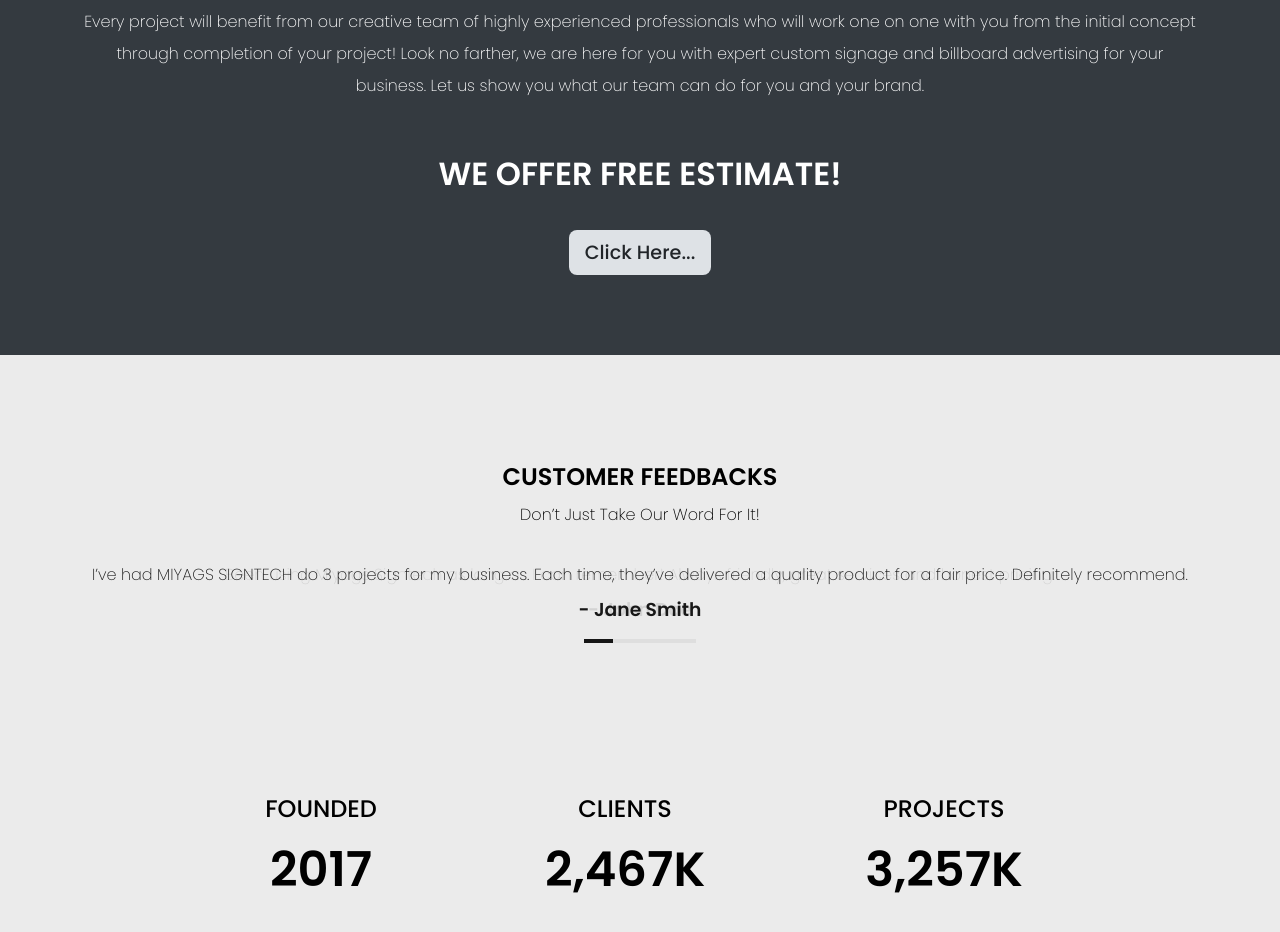
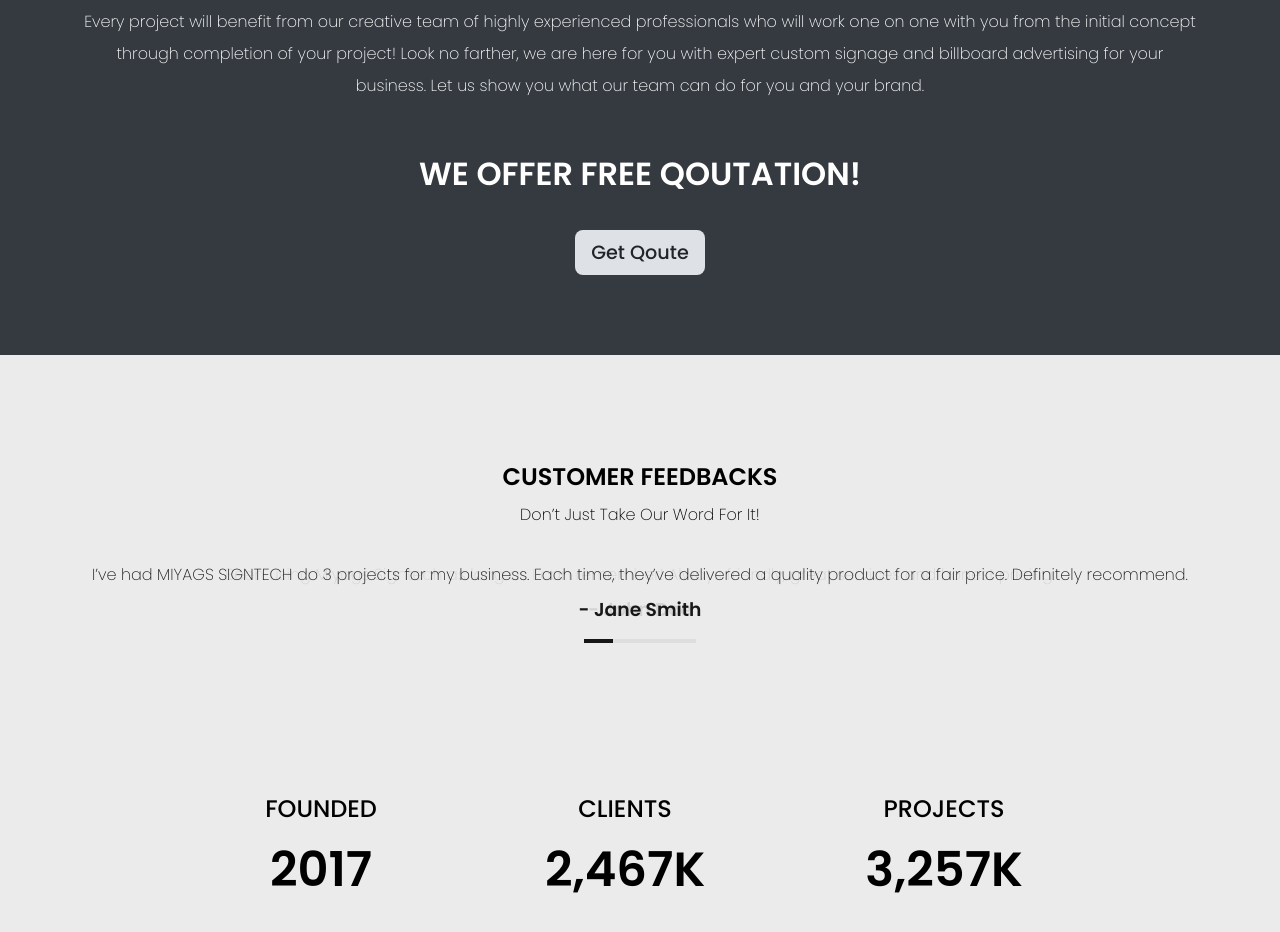
Before and after one commit to reyntors/Miyags-Signtech-Services-Website, a React (Create React App) app: page / in a window 1280 px wide. Shown: the part 3480-4412 px from the top of the page. Built offline with nearby package versions, Linux system fonts and the light colour scheme.

Commit message:
added images

```diff
--- a/src/components/About/about.jsx
+++ b/src/components/About/about.jsx
@@ -31,10 +31,10 @@ const About = () => {
             <br/>
             <p>Every project will benefit from our creative team of highly experienced professionals who will work one on one with you from the initial concept through completion of your project! Look no farther, we are here for you with expert custom signage and billboard advertising for your business. Let us show you what our team can do for you
             and your brand.</p>
-            <h1>WE OFFER  FREE ESTIMATE!</h1>
+            <h1>WE OFFER  FREE QOUTATION!</h1>
             <div className="connect-btn-container">
-              <RouterLink to='/Calculator/calculator' onClick={handleScrollToTop}>
-              <button className='connect-btn'>Click Here...</button>
+              <RouterLink to='/contact' onClick={handleScrollToTop}>
+              <button className='connect-btn'>Get Qoute</button>
               </RouterLink>
             </div>
           </div>
```
Also changed, not shown: src/assets/projectsImages/480944000_2019386482220859_4160857643958980364_n.jpg (added), src/assets/projectsImages/481146456_618669567653121_397312575195850189_n.jpg (added).
